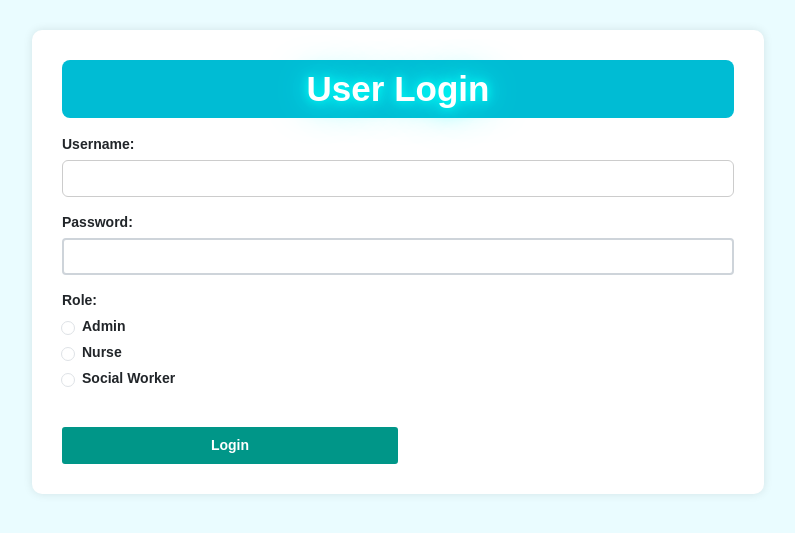
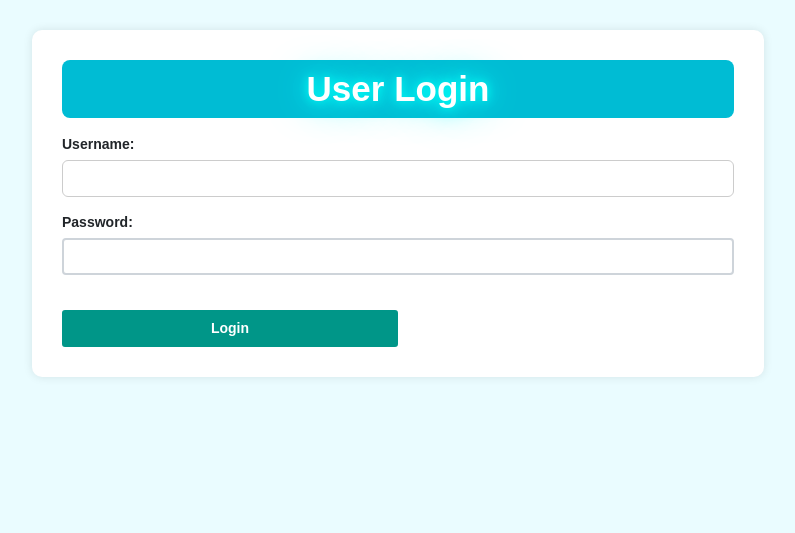
Before and after one commit to kinuthia-mark/nursingsystem, a PHP site: page /login.php in a window 1280 px wide. Shown: the top 533 px of the page, without its empty margins (242-1037 px from the left). Run offline with PHP 8.4, Linux system fonts and the light colour scheme.

Commit message:
Implement user session management: Added session checks in index.php, updated login.php for user role handling, and displayed username in sidenav. Created logout.php for session termination.

```diff
--- a/login.php
+++ b/login.php
@@ -7,32 +7,39 @@ $error = '';
 if ($_SERVER["REQUEST_METHOD"] == "POST") {
   $username = $_POST["username"];
   $password = $_POST["password"];
-  $role = $_POST["role"];
 
-  $stmt = $conn->prepare("SELECT id, fullname, password FROM users WHERE username = ? AND role = ?");
-  $stmt->bind_param("ss", $username, $role);
+  // Andaa statement bila password
+  $stmt = $conn->prepare("SELECT * FROM users WHERE username = ?");
+  $stmt->bind_param("s", $username);
   $stmt->execute();
   $result = $stmt->get_result();
 
   if ($result->num_rows === 1) {
     $user = $result->fetch_assoc();
+
+    // Verify password
     if (password_verify($password, $user['password'])) {
+      // Login success - set session
       $_SESSION["user_id"] = $user["id"];
+      $_SESSION["username"] = $user["username"];
       $_SESSION["fullname"] = $user["fullname"];
-      $_SESSION["role"] = $role;
-      header("Location: dashboard.php"); // Replace with your dashboard
+      $_SESSION["role"] = $user["role"]; // Assuming 'role' column exists in DB
+
+      header("Location: index.php"); // Redirect to dashboard
       exit();
     } else {
       $error = "Invalid password.";
     }
   } else {
-    $error = "User not found or role mismatch.";
+    $error = "User not found.";
   }
 
   $stmt->close();
   $conn->close();
 }
+
 ?>
+
 
 <!DOCTYPE html>
 <html>
@@ -52,7 +59,7 @@ if ($_SERVER["REQUEST_METHOD"] == "POST") {
         <input type="password" name="password" id="password" class="form-control" required>
       </div>
 
-      <div class="form-group">
+      <!-- <div class="form-group">
         <label>Role:</label>
         <div class="form-check">
           <input class="form-check-input" type="radio" name="role" id="admin" value="Admin" required>
@@ -66,7 +73,7 @@ if ($_SERVER["REQUEST_METHOD"] == "POST") {
           <input class="form-check-input" type="radio" name="role" id="socialWorker" value="Doctor">
           <label class="form-check-label" for="socialWorker">Social Worker</label>
         </div>
-      </div>
+      </div> -->
 
       <button type="submit" class="btn btn-primary">Login</button>
 
--- /dev/null
+++ b/logout.php
@@ -0,0 +1,5 @@
+<?php
+//destroy session and redirect to login page
+session_destroy();
+header("Location: login.php");
+?>
--- a/sidenav.php
+++ b/sidenav.php
@@ -26,7 +26,8 @@
       <div class="app-sidebar__user">
         <img class="app-sidebar__user-avatar" src="images/user.png" width="20%" height="20%" alt="User Image">
         <div>
-          <p class="app-sidebar__user-name">User:<?php ;?>      </p>
+          <p class="app-sidebar__user-name">User:<?php echo $_SESSION["username"]; ?>
+          </p>
           <p class="app-sidebar__user-designation">
 
 
```
Also changed, not shown: index.php (+8 -0 lines).
